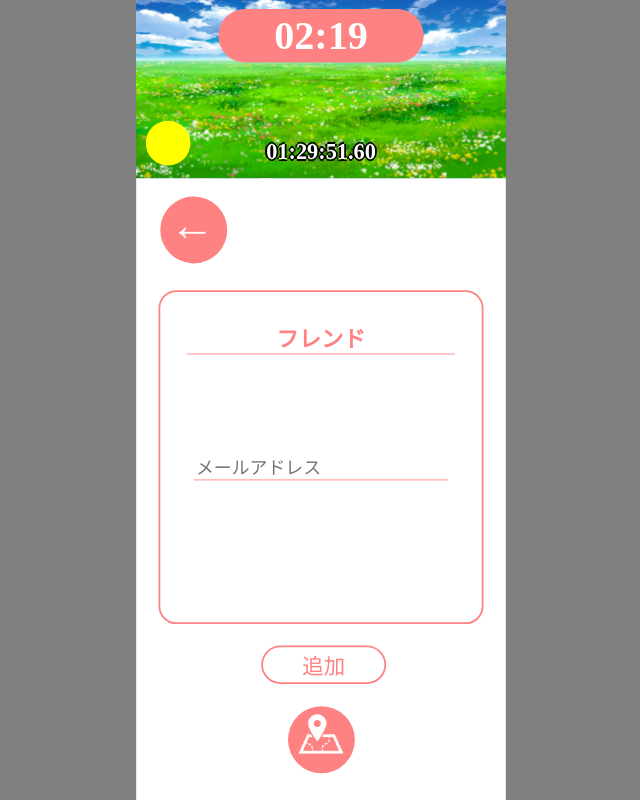
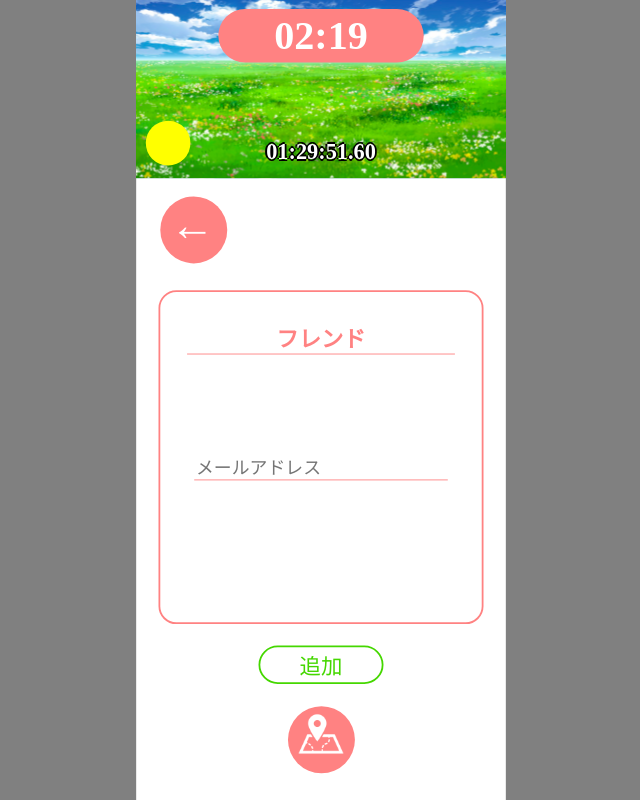
Before and after one commit to ten-pro/matiawaseapp, a Next.js app: page /frend in a window 1280 px wide. Both pictures are taken after a click on the button "追加". Shown: the whole page, without its empty margins (319-959 px from the left). Built offline with nearby package versions, Linux system fonts and the light colour scheme.

Commit message:
frend,sakuseiのレンダリングOK！

```diff
--- a/src/components/frend/frendinput.tsx
+++ b/src/components/frend/frendinput.tsx
@@ -1,10 +1,14 @@
 import Styles from "@/styles/Frend.module.css";
 import { useState } from "react";
-const frendinput = () =>{
+const frendinput = (props:any) =>{
+
+  const sousin = (e:any) =>{
+    props.setfrendinput(e.target.value);
+  }
 
   return(
     <div >
-      <input type="text" placeholder="メールアドレス" className={Styles.input} />
+      <input type="text" placeholder="メールアドレス" className={Styles.input} onChange={sousin}/>
 
     </div>
   )
--- /dev/null
+++ b/src/components/frend/kakuteibtn.tsx
@@ -0,0 +1,11 @@
+import Styles from "@/styles/Frend.module.css";
+
+const kakuteibtn = () =>{
+
+  return(
+    <div className={Styles.btn_area}>
+      <button className={Styles.btn}>追加</button>
+    </div>
+  )
+}
+export default kakuteibtn;
--- a/src/pages/frend.tsx
+++ b/src/pages/frend.tsx
@@ -5,6 +5,7 @@ import Tuika from "@/components/frend/tuika";
 import Top from "@/components/Top";
 import Hyouzi from "@/components/frend/hyouzi";
 import Frendinput from "@/components/frend/frendinput";
+import Kakuteibtn from "@/components/frend/kakuteibtn";
 import { useState } from "react";
 import React from "react";
 
@@ -12,11 +13,15 @@ function frend(){
 
   const[inputdiv,setinputdiv] = useState<boolean>(true);
   const[hyouzidiv,sethyouzidiv] = useState<boolean>(false);
+  const[tuikabtn,settuikabtn] = useState<boolean>(false);
 
   const hidediv = () =>{
     setinputdiv(false);
     sethyouzidiv(true);
+    settuikabtn(true);
   }
+
+  const [frendinput,setfrendinput] = useState<string>("");
 
   return(
     <div>
@@ -30,12 +35,18 @@ function frend(){
           </div>
 
           <div className={Styles.freinput_area} style={{display:inputdiv?'none':'block'}}>
-          <Frendinput/>
+          <Frendinput setfrendinput={setfrendinput}/>
           </div>
         </div>
 
       </div>
-      <Tuika hidediv={hidediv}/>
+      <div style={{display:inputdiv?'block':'none'}}>
+        <Tuika hidediv={hidediv} />
+      </div>
+      <div style={{display:tuikabtn?'block':'none'}}>
+        <Kakuteibtn />
+      </div>
+
       <Top/>
     </div>
 
--- a/src/styles/Frend.module.css
+++ b/src/styles/Frend.module.css
@@ -48,7 +48,7 @@
   margin-left: auto; */
   position: fixed;
   bottom:130px;
-  left: 140px;
+  left: 137px;
 }
 .input{
   border: none;
@@ -60,3 +60,21 @@
 .freinput_area{
   text-align: center;
 }
+.btn_area{
+  text-align: center;
+}
+.btn{
+  background-color: white;
+  border:2px solid #45D700;
+  border-radius: 30px;
+  color: #45D700;
+  width: 140px;
+  height: 43px;
+  font-size: 24px;
+  /* margin-top: 70px;
+  margin-right: auto;
+  margin-left: auto; */
+  position: fixed;
+  bottom:130px;
+  left: 137px;
+}
```
Also changed, not shown: src/components/sakusei/form.tsx (+15 -8 lines), src/pages/sakusei.tsx (+14 -1 lines).
